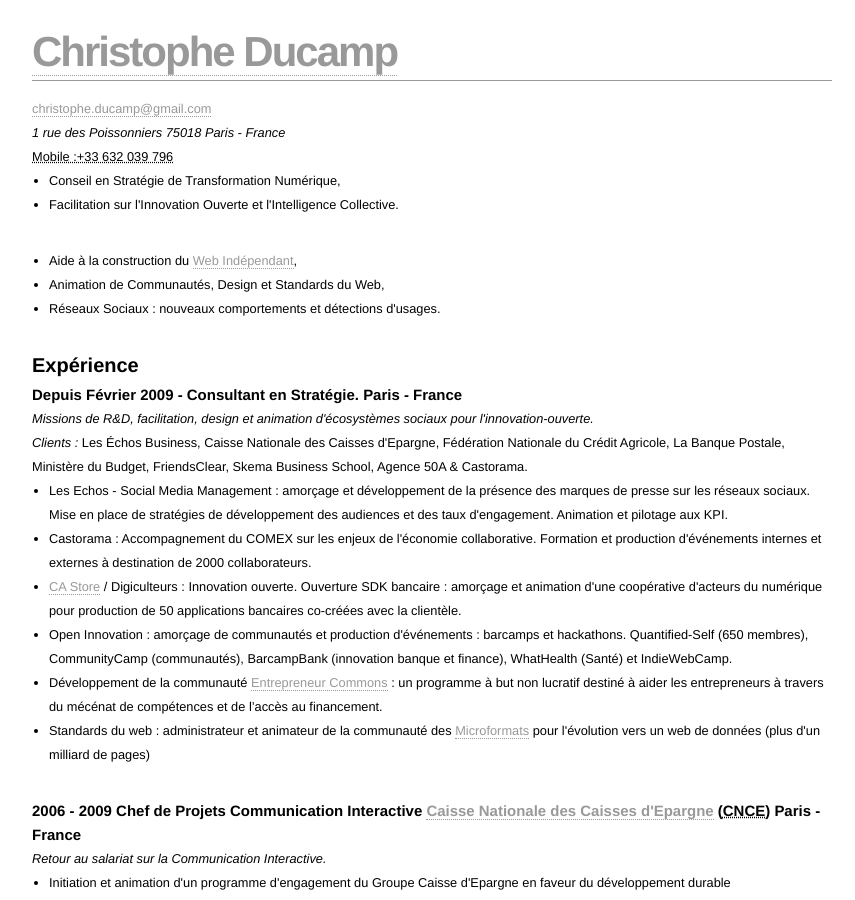
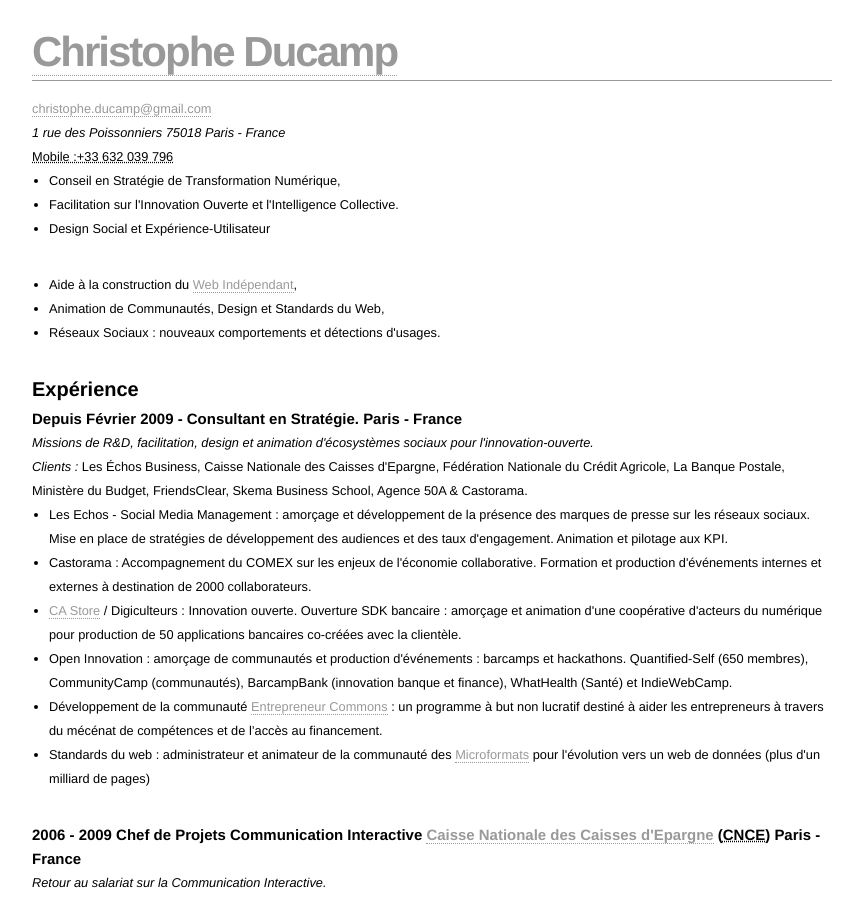
Before and after one commit to ChristopheDucamp/xtof-clean-blog, a Jekyll site: the page Christophe Ducamp - CV.html, which Jekyll copies as it is, in a window 1280 px wide and 900 px high. Shown: the whole window, without its empty margins (208-1063 px from the left). Built offline with Jekyll 4.4.1, drawn with Linux system fonts in a browser that asks for light colours.

```diff
--- a/Christophe Ducamp - CV.html
+++ b/Christophe Ducamp - CV.html
@@ -65,11 +65,12 @@
        <ul>
          <li>Conseil en Stratégie de Transformation Numérique,</li>
          <li>Facilitation sur l'Innovation Ouverte et l'Intelligence Collective.</li>
+         <li>Design Social et Expérience-Utilisateur</li>
         </ul>
 
 
         <ul>
-          <li>Aide à la construction du <a class="p-skill skill" rel="tag" href="http://indiewebcamp.com/">Web Indépendant</a>,
+          <li>Aide à la construction du <a class="p-skill skill" rel="tag" href="http://indieweb.org/">Web Indépendant</a>,
           </li><li>Animation de Communautés, Design et Standards du Web,</li>
           <li>Réseaux Sociaux : nouveaux comportements et détections d'usages.</li>
         </ul>
```
